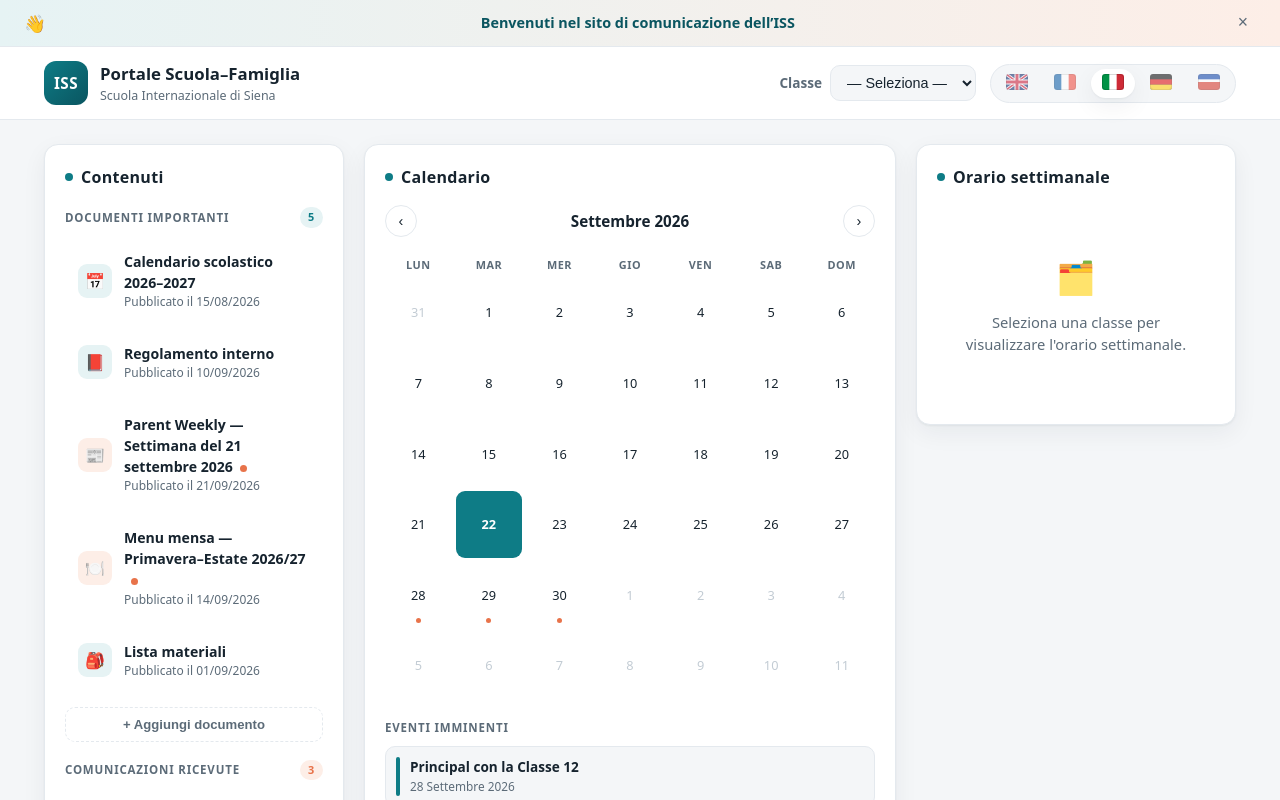
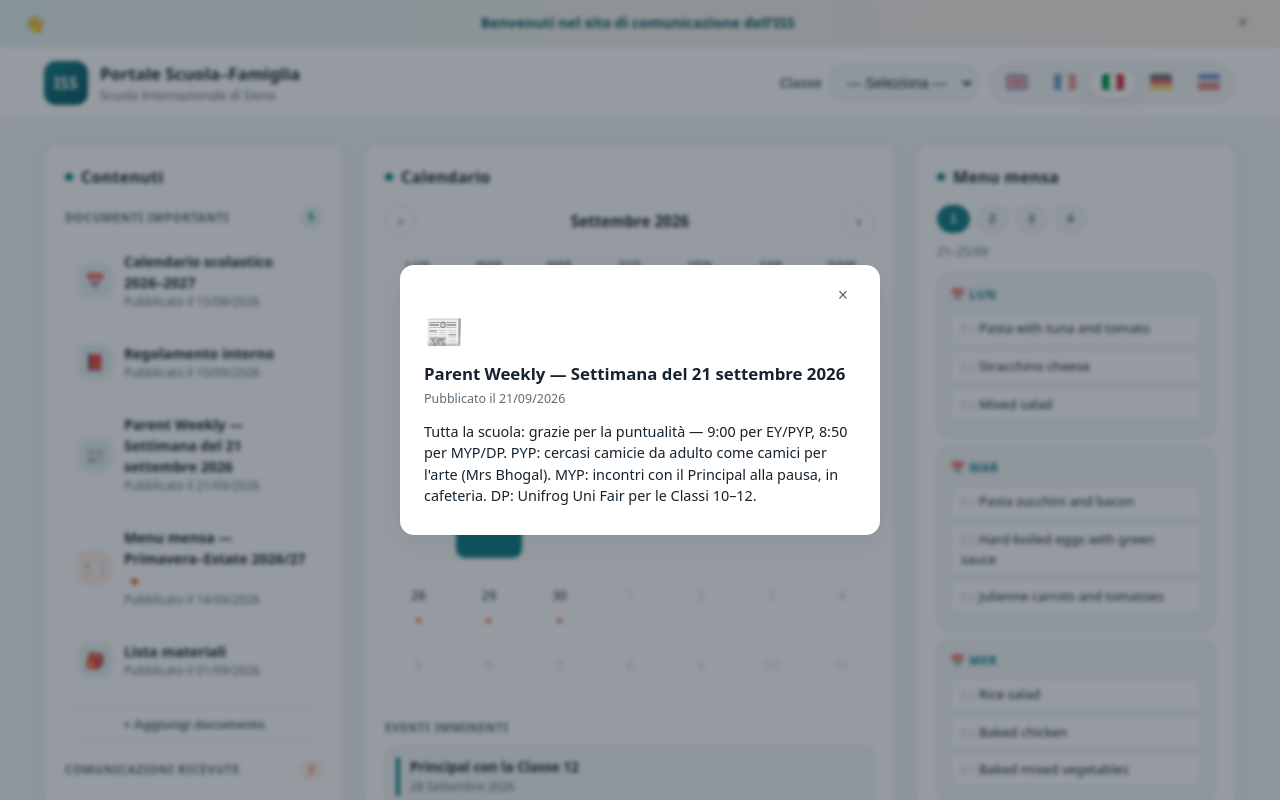
Before and after one commit to TiboItaly/ISS_Portal, a plain HTML site: page index.html in a window 1280 px wide. Both pictures are taken after a click on the element 194 px from the left and 454 px from the top of the page. Shown: the top 800 px of the page. Drawn offline with Linux system fonts and the light colour scheme.

Commit message:
Implement document modal and remove weekly schedule
Added a modal for document display and removed the weekly schedule section.

```diff
--- a/index.html
+++ b/index.html
@@ -227,6 +227,22 @@
   .cycle-tab.active { background: var(--brand); border-color: var(--brand); color: #fff; }
   .cycle-label { font-size: .74rem; color: var(--ink-soft); margin-bottom: 12px; }
 
+  .doc-modal {
+    display: none; position: fixed; inset: 0; z-index: 50;
+    background: rgba(22,35,46,.45); backdrop-filter: blur(2px);
+    align-items: center; justify-content: center; padding: 20px;
+  }
+  .doc-modal-box {
+    background: var(--card); border-radius: var(--radius); box-shadow: var(--shadow);
+    max-width: 480px; width: 100%; max-height: 80vh; overflow: auto;
+    padding: 20px 24px; display: flex; flex-direction: column;
+  }
+  .doc-modal-icon { font-size: 2rem; margin-bottom: 6px; }
+  .doc-modal-box h3 { font-size: 1.05rem; margin-bottom: 4px; }
+  .doc-modal-date { font-size: .78rem; color: var(--ink-soft); margin-bottom: 12px; }
+  .doc-modal-body { font-size: .9rem; }
+  .doc-modal-body p { margin-bottom: 8px; }
+
   @media (max-width: 1100px) {
     .layout { grid-template-columns: 1fr 1fr; }
     .layout > .card:first-child { grid-column: 1 / -1; }
@@ -329,11 +345,6 @@
     <div id="upcoming-events"></div>
   </main>
 
-  <aside class="card panel" id="panel-weekly">
-    <h2><span class="dot"></span><span id="t-weeklyTitle">Orario settimanale</span></h2>
-    <div id="weekly-content"></div>
-  </aside>
-
   <aside class="card panel" id="panel-canteen">
     <h2><span class="dot"></span><span id="t-canteenTitle">Menu mensa</span></h2>
     <div class="week-cycle-tabs" id="cycle-tabs"></div>
@@ -344,10 +355,20 @@
 
 <footer id="t-footer">International School of Siena — Portale Scuola-Famiglia</footer>
 
+<div class="doc-modal" id="doc-modal" onclick="if(event.target===this)closeDoc()">
+  <div class="doc-modal-box">
+    <button class="welcome-close" onclick="closeDoc()" style="align-self:flex-end" aria-label="Close">×</button>
+    <div id="doc-modal-icon" class="doc-modal-icon">📄</div>
+    <h3 id="doc-modal-title"></h3>
+    <div id="doc-modal-date" class="doc-modal-date"></div>
+    <div id="doc-modal-body" class="doc-modal-body"></div>
+  </div>
+</div>
+
 <nav class="tabbar" id="tabbar">
   <button class="tab-btn active" data-panel="panel-monthly"><span class="tab-icon">📅</span><span data-tab="monthly">Calendario</span></button>
   <button class="tab-btn" data-panel="panel-content"><span class="tab-icon">📋</span><span data-tab="content">Contenuti</span></button>
-  <button class="tab-btn" data-panel="panel-weekly"><span class="tab-icon">🗓️</span><span data-tab="weekly">Orario</span></button>
+  <button class="tab-btn" data-panel="panel-content"><span class="tab-icon">📋</span><span data-tab="content">Contenuti</span></button>
   <button class="tab-btn" data-panel="panel-canteen"><span class="tab-icon">🍽️</span><span data-tab="canteen">Mensa</span></button>
 </nav>
 
@@ -438,37 +459,6 @@ const T = {
     months:['Январь','Февраль','Март','Апрель','Май','Июнь','Июль','Август','Сентябрь','Октябрь','Ноябрь','Декабрь'] }
 };
 
-// ---------------- Subject pool (per language) ----------------
-const SUBJECTS = {
-  en: ['Mathematics','Reading','Writing','Science','History','Geography','Art','Music','Physical Education','English','IT'],
-  fr: ['Mathématiques','Lecture','Écriture','Sciences','Histoire','Géographie','Arts','Musique','Éducation physique','Français','Informatique'],
-  it: ['Matematica','Lettura','Scrittura','Scienze','Storia','Geografia','Arte','Musica','Educazione fisica','Italiano','Informatica'],
-  de: ['Mathematik','Lesen','Schreiben','Naturwissenschaften','Geschichte','Erdkunde','Kunst','Musik','Sport','Deutsch','Informatik'],
-  ru: ['Математика','Чтение','Письмо','Естествознание','История','География','Искусство','Музыка','Физкультура','Русский язык','Информатика']
-};
-const SLOTS = ['08:30–09:30','09:45–10:45','11:00–12:00','13:30–14:30','14:45–15:45'];
-
-// Deterministic pseudo-random per (grade, day) so schedules are stable
-function seedRand(seed) {
-  let s = seed * 9301 + 49297;
-  return () => { s = (s * 9301 + 49297) % 233280; return s / 233280; };
-}
-function buildSchedule(grade, lang) {
-  const pool = SUBJECTS[lang];
-  return T[lang].days.map((day, di) => {
-    const rnd = seedRand(grade * 100 + di + lang.length);
-    const count = 3 + Math.floor(rnd() * 2); // 3–4 lessons
-    const used = new Set(); const lessons = [];
-    while (lessons.length < count) {
-      const idx = Math.floor(rnd() * pool.length);
-      if (used.has(idx)) continue;
-      used.add(idx);
-      lessons.push({ name: pool[idx], time: SLOTS[lessons.length] });
-    }
-    return { day, lessons };
-  });
-}
-
 // ---------------- Data ----------------
 let lang = 'it';
 let currentGrade = '';
@@ -478,16 +468,18 @@ const today = new Date();
 let documents = [
   { title: { en:'School Calendar 2026–2027', fr:'Calendrier scolaire 2026–2027', it:'Calendario scolastico 2026–2027', de:'Schulkalender 2026–2027', ru:'Школьный календарь 2026–2027' }, date:'2026-08-15', unread:false, icon:'📅' },
   { title: { en:'Internal Regulations', fr:'Règlement intérieur', it:'Regolamento interno', de:'Hausordnung', ru:'Внутренний регламент' }, date:'2026-09-10', unread:false, icon:'📕' },
-  { title: { en:'Parent Weekly — Week of 21 September 2026', fr:'Parent Weekly — Semaine du 21 septembre 2026', it:'Parent Weekly — Settimana del 21 settembre 2026', de:'Parent Weekly — Woche vom 21. September 2026', ru:'Parent Weekly — неделя с 21 сентября 2026' }, date:'2026-09-21', unread:true, icon:'📰' },
-  { title: { en:'Canteen Menu — Spring–Summer 2026/27', fr:'Menu de la cantine — Printemps–Été 2026/27', it:'Menu mensa — Primavera–Estate 2026/27', de:'Mensa-Menü — Frühjahr–Sommer 2026/27', ru:'Меню столовой — Весна–Лето 2026/27' }, date:'2026-09-14', unread:true, icon:'🍽️' },
+  { title: { en:'Parent Weekly — Week of 21 September 2026', fr:'Parent Weekly — Semaine du 21 septembre 2026', it:'Parent Weekly — Settimana del 21 settembre 2026', de:'Parent Weekly — Woche vom 21. September 2026', ru:'Parent Weekly — неделя с 21 сентября 2026' }, date:'2026-09-21', unread:true, icon:'📰',
+    detail: { en:'Whole school: thank you for being on time — 09:00 for EY/PYP, 08:50 for MYP/DP. PYP: adult shirts wanted as art smocks (Mrs Bhogal). MYP: Principal meetings at break, cafeteria. DP: Unifrog Uni Fair for Grades 10–12.', fr:'Toute l\'école : merci d\'être à l\'heure — 9h00 pour EY/PYP, 8h50 pour MYP/DP. PYP : chemises d\'adulte recherchées comme blouses de peinture (Mme Bhogal). MYP : rencontres du Principal à la pause, cafétéria. DP : Unifrog Uni Fair pour les Classes 10–12.', it:'Tutta la scuola: grazie per la puntualità — 9:00 per EY/PYP, 8:50 per MYP/DP. PYP: cercasi camicie da adulto come camici per l\'arte (Mrs Bhogal). MYP: incontri con il Principal alla pausa, in cafeteria. DP: Unifrog Uni Fair per le Classi 10–12.', de:'Ganze Schule: Danke für die Pünktlichkeit — 9:00 (EY/PYP), 8:50 (MYP/DP). PYP: Hemden als Malerschürzen gesucht (Mrs Bhogal). MYP: Treffen mit dem Principal in der Pause, Cafeteria. DP: Unifrog Uni Fair für Klassen 10–12.', ru:'Вся школа: спасибо за пунктуальность — 9:00 (EY/PYP), 8:50 (MYP/DP). PYP: нужны рубашки для живописи (Mrs Bhogal). MYP: встречи с директором на перемене, кафетерий. DP: Unifrog Uni Fair для классов 10–12.' } },
+  { title: { en:'Canteen Menu — Spring–Summer 2026/27', fr:'Menu de la cantine — Printemps–Été 2026/27', it:'Menu mensa — Primavera–Estate 2026/27', de:'Mensa-Menü — Frühjahr–Sommer 2026/27', ru:'Меню столовой — Весна–Лето 2026/27' }, date:'2026-09-14', unread:true, icon:'🍽️',
+    detail: { en:'Camst 4-week cycle menus, Monday to Friday. See the Canteen tab for the full week-by-week menu.', fr:'Menus Camst en cycles de 4 semaines, du lundi au vendredi. Voir l\'onglet Cantine pour le menu semaine par semaine.', it:'Menu Camst a cicli di 4 settimane, dal lunedì al venerdì. Vedi la scheda Mensa per il menu settimana per settimana.', de:'Camst-Menüs in 4-Wochen-Zyklen, Montag bis Freitag. Vollständiges Menü im Reiter Mensa.', ru:'Меню Camst циклами по 4 недели, с понедельника по пятницу. Полное меню — на вкладке «Столовая».' } },
   { title: { en:'Supplies List', fr:'Liste des fournitures', it:'Lista materiali', de:'Materialliste', ru:'Список принадлежностей' }, date:'2026-09-01', unread:false, icon:'🎒' }
 ];
 let communications = [
   { title: { en:'Arrival times: 09:00 (EY/PYP), 08:50 (MYP/DP)', fr:'Horaires d\'arrivée : 9h00 (EY/PYP), 8h50 (MYP/DP)', it:'Orari di arrivo: 9:00 (EY/PYP), 8:50 (MYP/DP)', de:'Ankunftszeiten: 9:00 (EY/PYP), 8:50 (MYP/DP)', ru:'Время прихода: 9:00 (EY/PYP), 8:50 (MYP/DP)' }, date:'2026-09-21', unread:false, icon:'⏰' },
-  { title: { en:'Principal meetings with Grades 7–11 (cafeteria)', fr:'Rencontres du Principal avec les classes 7–11 (cafétéria)', it:'Incontri del Principal con le Classi 7–11 (cafeteria)', de:'Treffen des Principals mit den Klassen 7–11 (Cafeteria)', ru:'Встречи директора с классами 7–11 (кафетерий)' }, date:'2026-09-22', unread:true, icon:'👋' },
-  { title: { en:'School choir — all Grades 4–6 invited (Big Sing in Modena)', fr:'Chorale scolaire — Grades 4–6 invités (Big Sing à Modène)', it:'Coro scolastico — tutte le Classi 4–6 invitate (Big Sing a Modena)', de:'Schulchor — alle Klassen 4–6 eingeladen (Big Sing in Modena)', ru:'Школьный хор — классы 4–6 (Big Sing в Модене)' }, date:'2026-09-23', unread:true, icon:'🎶' },
-  { title: { en:'Unifrog Uni Fair — Grades 10–12, 10:00–12:30 (cafeteria)', fr:'Unifrog Uni Fair — Grades 10–12, 10h00–12h30 (cafétéria)', it:'Unifrog Uni Fair — Classi 10–12, 10:00–12:30 (cafeteria)', de:'Unifrog Uni Fair — Klassen 10–12, 10:00–12:30 (Cafeteria)', ru:'Unifrog Uni Fair — классы 10–12, 10:00–12:30' }, date:'2026-09-24', unread:true, icon:'🎓' },
-  { title: { en:'PYP — unwanted adult shirts wanted as art smocks', fr:'PYP — recherche de chemises d\'adulte comme blouses de peinture', it:'PYP — cercasi camicie da adulto da usare come camici per l\'arte', de:'PYP — erwachsene Hemden als Malerschürzen gesucht', ru:'PYP — нужны взрослые рубашки для занятий живописью' }, date:'2026-09-21', unread:false, icon:'🎨' }
+  { title: { en:'Principal meetings with Grades 7–11 (cafeteria)', fr:'Rencontres du Principal avec les classes 7–11 (cafétéria)', it:'Incontri del Principal con le Classi 7–11 (cafeteria)', de:'Treffen des Principals mit den Klassen 7–11 (Cafeteria)', ru:'Встречи директора с классами 7–11 (кафетерий)' }, date:'2026-09-22', unread:true, icon:'👋', grades:[7,8,9,10,11] },
+  { title: { en:'School choir — all Grades 4–6 invited (Big Sing in Modena)', fr:'Chorale scolaire — Grades 4–6 invités (Big Sing à Modène)', it:'Coro scolastico — tutte le Classi 4–6 invitate (Big Sing a Modena)', de:'Schulchor — alle Klassen 4–6 eingeladen (Big Sing in Modena)', ru:'Школьный хор — классы 4–6 (Big Sing в Модене)' }, date:'2026-09-23', unread:true, icon:'🎶', grades:[4,5,6] },
+  { title: { en:'Unifrog Uni Fair — Grades 10–12, 10:00–12:30 (cafeteria)', fr:'Unifrog Uni Fair — Grades 10–12, 10h00–12h30 (cafétéria)', it:'Unifrog Uni Fair — Classi 10–12, 10:00–12:30 (cafeteria)', de:'Unifrog Uni Fair — Klassen 10–12, 10:00–12:30 (Cafeteria)', ru:'Unifrog Uni Fair — классы 10–12, 10:00–12:30' }, date:'2026-09-24', unread:true, icon:'🎓', grades:[10,11,12] },
+  { title: { en:'PYP — unwanted adult shirts wanted as art smocks', fr:'PYP — recherche de chemises d\'adulte comme blouses de peinture', it:'PYP — cercasi camicie da adulto da usare come camici per l\'arte', de:'PYP — erwachsene Hemden als Malerschürzen gesucht', ru:'PYP — нужны взрослые рубашки для занятий живописью' }, date:'2026-09-21', unread:false, icon:'🎨', grades:[1,2,3,4,5] }
 ];
 const events = [
   { date:'2026-09-28', grades:[12], title:{ en:'Principal with Grade 12', fr:'Principal avec la Classe 12', it:'Principal con la Classe 12', de:'Principal mit Klasse 12', ru:'Директор с классом 12' } },
@@ -560,21 +552,49 @@ function renderGradeSelect() {
   sel.value = currentGrade;
 }
 
+function matchesGrade(item) {
+  if (!item.grades) return true;
+  const g = currentGrade ? +currentGrade : null;
+  return !g || item.grades.includes(g);
+}
+
 function renderLists() {
   const t = T[lang];
-  document.getElementById('documents-container').innerHTML = documents.map((d,i)=>`
-    <div class="item ${d.unread?'alert':''}" onclick="toggleUnread('documents',${i})">
+  const docs = documents.filter(matchesGrade);
+  const comms = communications.filter(matchesGrade);
+  document.getElementById('documents-container').innerHTML = docs.map(d=>`
+    <div class="item ${d.unread?'alert':''}" onclick="openDoc(${documents.indexOf(d)})">
       <div class="icon">${d.icon||'📄'}</div>
       <div><div class="title">${d.title[lang]||d.title.en}</div>
       <div class="date">${t.publishedOn} ${fmtDate(d.date)}</div></div>
     </div>`).join('');
-  document.getElementById('communications-container').innerHTML = communications.map((c,i)=>`
-    <div class="item ${c.unread?'alert':''}" onclick="toggleUnread('communications',${i})">
+  document.getElementById('communications-container').innerHTML = comms.map(c=>`
+    <div class="item ${c.unread?'alert':''}" onclick="toggleUnread('communications',${communications.indexOf(c)})">
       <div class="icon">${c.icon||'📧'}</div>
       <div><div class="title">${c.title[lang]||c.title.en}</div>
       <div class="date">${t.receivedOn} ${fmtDate(c.date)}</div></div>
     </div>`).join('');
   updateBadges();
+}
+
+function updateBadges() {
+  document.getElementById('doc-count').textContent = documents.filter(matchesGrade).length;
+  document.getElementById('comm-unread').textContent = communications.filter(c=>c.unread && matchesGrade(c)).length;
+}
+
+function openDoc(i) {
+  const d = documents[i];
+  d.unread = false;
+  renderLists();
+  document.getElementById('doc-modal-icon').textContent = d.icon || '📄';
+  document.getElementById('doc-modal-title').textContent = d.title[lang] || d.title.en;
+  document.getElementById('doc-modal-date').textContent = `${T[lang].publishedOn} ${fmtDate(d.date)}`;
+  document.getElementById('doc-modal-body').innerHTML = (d.detail ? `<p>${d.detail[lang]||d.detail.en}</p>` : '');
+  document.getElementById('doc-modal').style.display = 'flex';
+}
+
+function closeDoc() {
+  document.getElementById('doc-modal').style.display = 'none';
 }
 
 function toggleUnread(listName, i) {
@@ -585,20 +605,6 @@ function toggleUnread(listName, i) {
 function updateBadges() {
   document.getElementById('doc-count').textContent = documents.length;
   document.getElementById('comm-unread').textContent = communications.filter(c=>c.unread).length;
-}
-
-function renderWeekly() {
-  const el = document.getElementById('weekly-content');
-  if (!currentGrade) {
-    el.innerHTML = `<div class="empty-state"><div class="big">🗂️</div>${T[lang].noGrade}</div>`;
-    return;
-  }
-  const schedule = buildSchedule(+currentGrade, lang);
-  el.innerHTML = `<div class="week-grid">` + schedule.map(d=>`
-    <div class="day-col">
-      <div class="day-name">${d.day}</div>
-      ${d.lessons.map(l=>`<div class="lesson">${l.name}<span class="time">${l.time}</span></div>`).join('')}
-    </div>`).join('') + `</div>`;
 }
 
 let selectedDay = null; // ISO date or null
@@ -664,7 +670,7 @@ function renderTexts() {
   set('t-appTitle', t.appTitle); set('t-schoolSub', t.schoolSub); set('t-gradeLabel', t.gradeLabel);
   set('t-welcome', t.welcome);
   set('t-sidebarTitle', t.sidebarTitle); set('t-docsTitle', t.docsTitle); set('t-commsTitle', t.commsTitle);
-  set('t-addDoc', t.addDoc); set('t-addComm', t.addComm); set('t-weeklyTitle', t.weeklyTitle);
+  set('t-addDoc', t.addDoc); set('t-addComm', t.addComm);
   set('t-monthlyTitle', t.monthlyTitle); set('t-eventsTitle', t.eventsTitle);
   set('t-canteenTitle', t.canteenTitle);
   if (!selectedDay) document.getElementById('events-heading').textContent = t.eventsTitle;
@@ -675,7 +681,7 @@ function renderTexts() {
 }
 
 function renderAll() {
-  renderTexts(); renderGradeSelect(); renderLists(); renderWeekly(); renderCalendar(); renderEvents(); renderCanteen();
+  renderTexts(); renderGradeSelect(); renderLists(); renderCalendar(); renderEvents(); renderCanteen();
 }
 
 // ---------------- Actions ----------------
@@ -717,7 +723,7 @@ document.getElementById('tabbar').addEventListener('click', e => {
 document.getElementById('panel-monthly').classList.add('active');
 document.getElementById('grade-select').addEventListener('change', e => {
   currentGrade = e.target.value;
-  renderWeekly(); renderEvents(); renderCalendar();
+  renderEvents(); renderCalendar(); renderLists();
 });
 
 renderAll();
```
